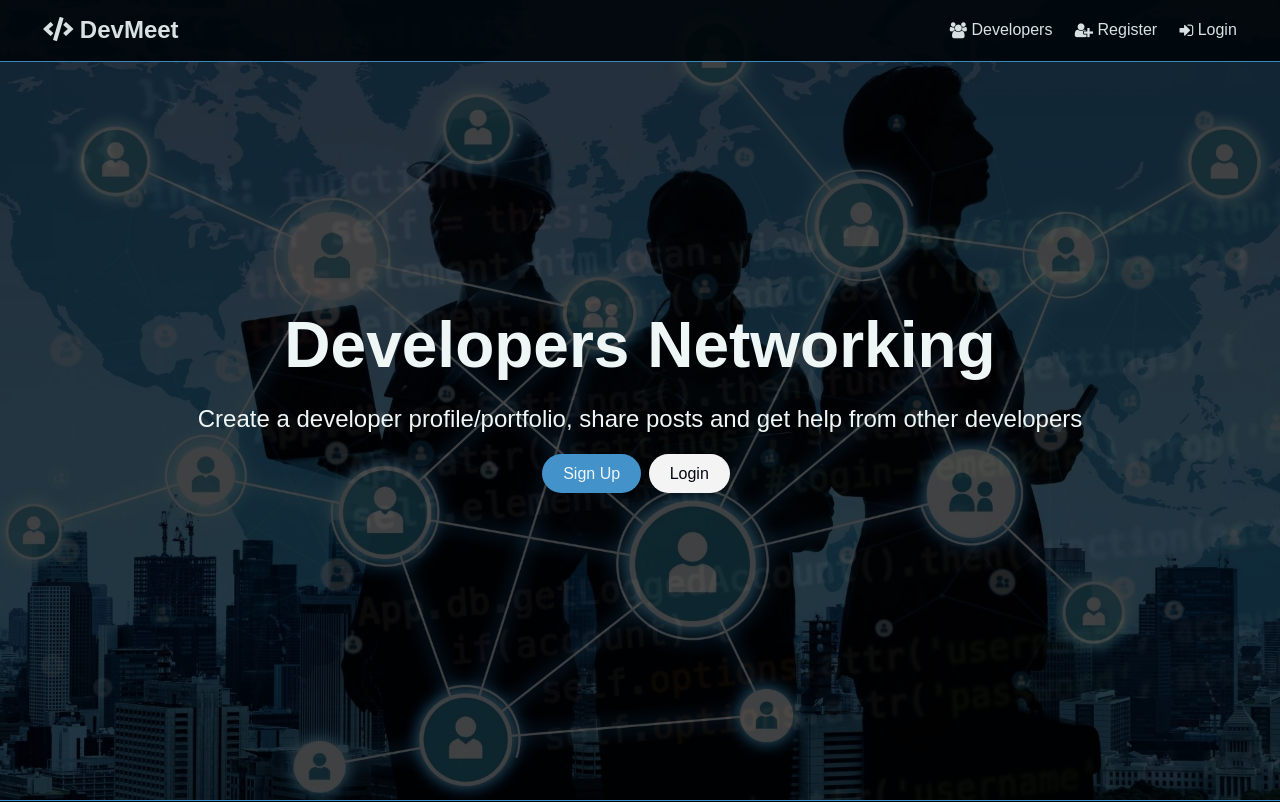
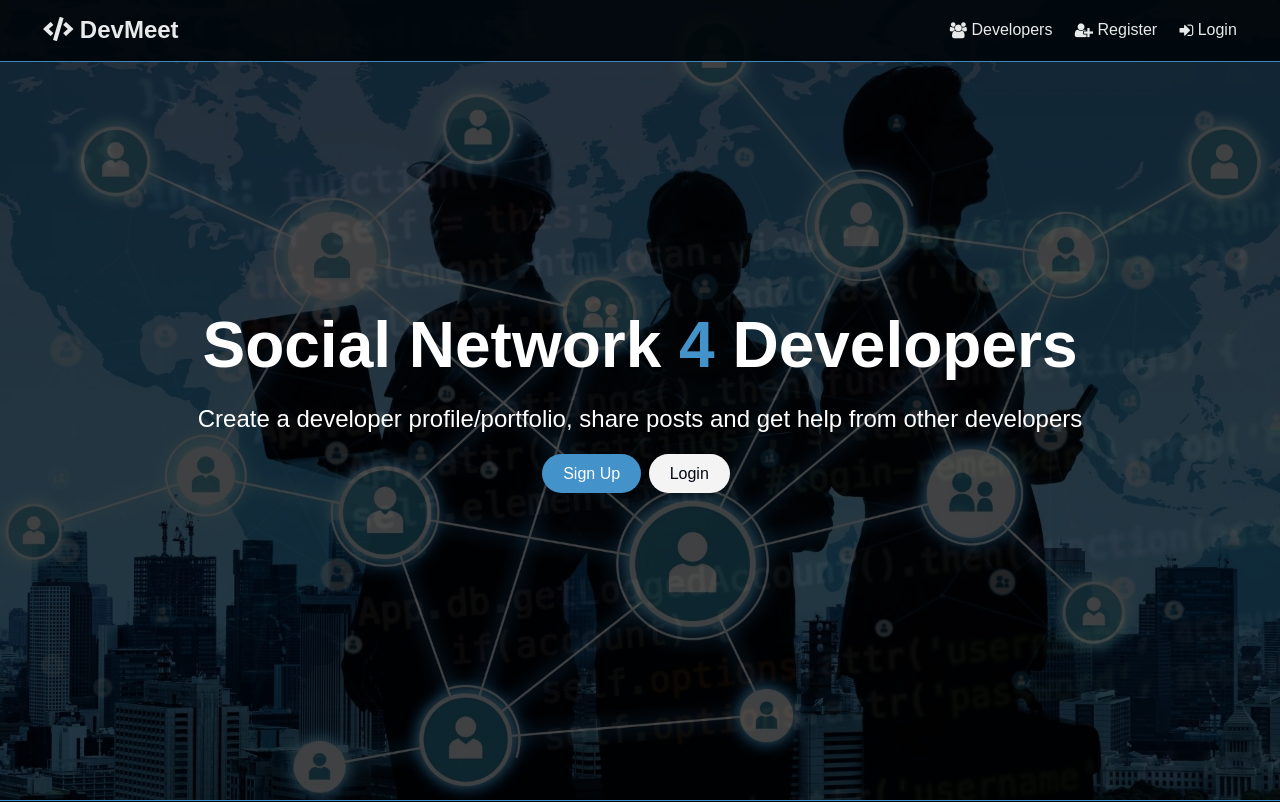
Before and after one commit to moodyomar/DevMeet, a React (Create React App) app in the folder client/: page / in a window 1280 px wide. Shown: the top 802 px of the page. Built offline with nearby package versions, Linux system fonts and the light colour scheme; no server answers; the HTML template or start-up script is replaced by a standard one.

Commit message:
fix auto scroll up on route change

```diff
--- a/client/src/App.css
+++ b/client/src/App.css
@@ -3,7 +3,7 @@
   --primary-color: #4392CA;
   --dark-color: #010609;
   --light-color: #f4f4f4;
-  --bg-color: #eff7f6;
+  --bg-color: #ffffff;
   --text-color: #000814;
 
   --danger-color: #dc3545;
@@ -80,6 +80,10 @@ img {
 
 .text-dark {
   color: var(--dark-color);
+}
+
+.landing-inner span{
+  color: var(--primary-color);
 }
 
 /* Padding */
--- a/client/src/comps/layout/Landing.js
+++ b/client/src/comps/layout/Landing.js
@@ -15,7 +15,7 @@ return(
   <section className="landing">
   <div className="dark-overlay">
     <div className="landing-inner">
-      <h1 className="x-large">Developers Networking</h1>
+      <h1 className="x-large">Social Network <span>4</span> Developers</h1>
       <p className="lead">
         Create a developer profile/portfolio, share posts and get help from
         other developers
--- /dev/null
+++ b/client/src/comps/routing/AutoScrollUp.js
@@ -0,0 +1,17 @@
+import React from 'react';
+import { useEffect } from 'react';
+import { useLocation } from 'react-router-dom';
+
+
+const AutoScrollUp = ({ children }) => {
+  const { pathname } = useLocation();
+
+
+  useEffect(() => {
+    window.scrollTo(0, 0);
+  }, [pathname]);
+
+  return children || null;
+};
+
+export default AutoScrollUp;
--- a/client/src/comps/routing/Routes.js
+++ b/client/src/comps/routing/Routes.js
@@ -13,6 +13,7 @@ import Profile from '../profile/Profile';
 import Posts from '../posts/Posts';
 import Post from '../post/Post';
 import NotFound from '../layout/NotFound';
+import AutoScrollUp from '../routing/AutoScrollUp'
 
 const Routes = () => {
 
@@ -20,6 +21,7 @@ return(
 
   <section className="container">
   <Alert />
+<AutoScrollUp>
   <Switch>
     <Route exact path="/register" component={Register} />
     <Route exact path="/login" component={Login} />
@@ -34,6 +36,7 @@ return(
     <PrivateRoute exact path="/posts/:id" component={Post} />
     <Route path="*" component={NotFound} />
   </Switch>
+  </AutoScrollUp>
 </section>
 
 )
```
